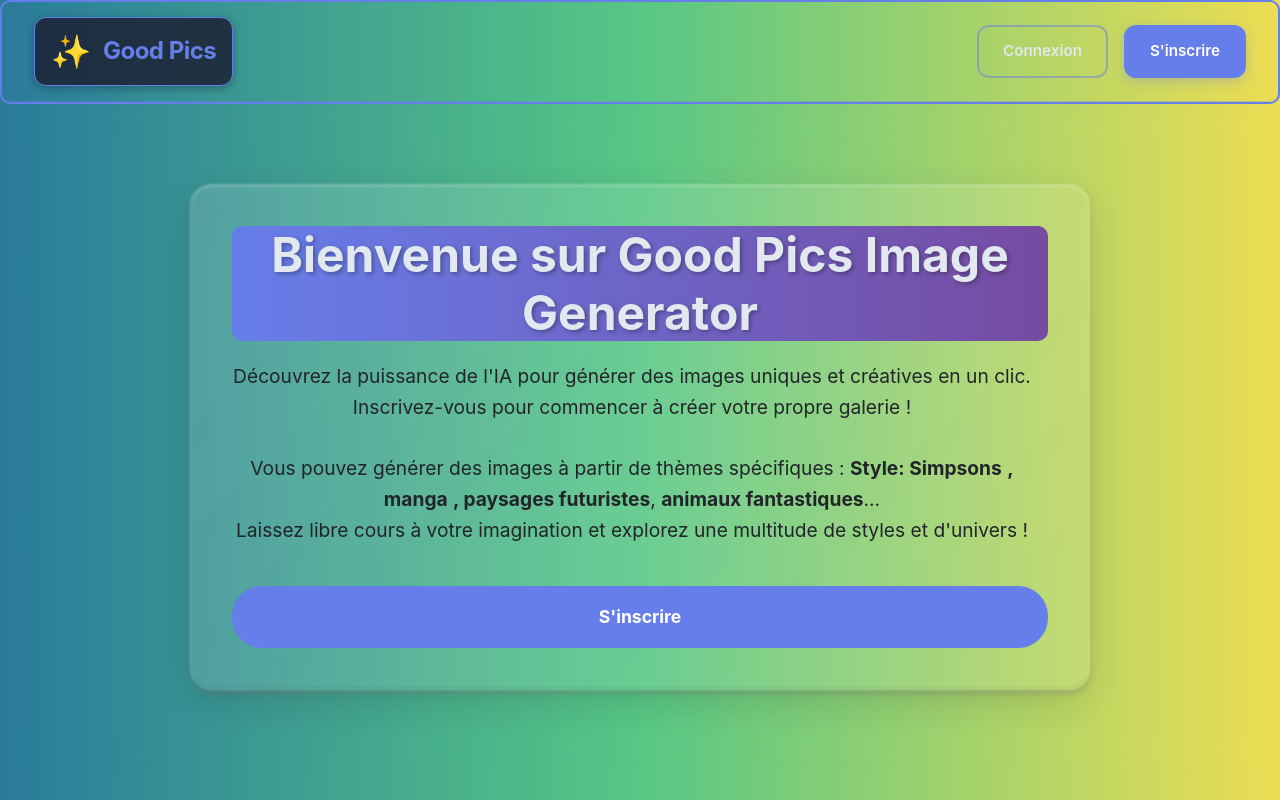
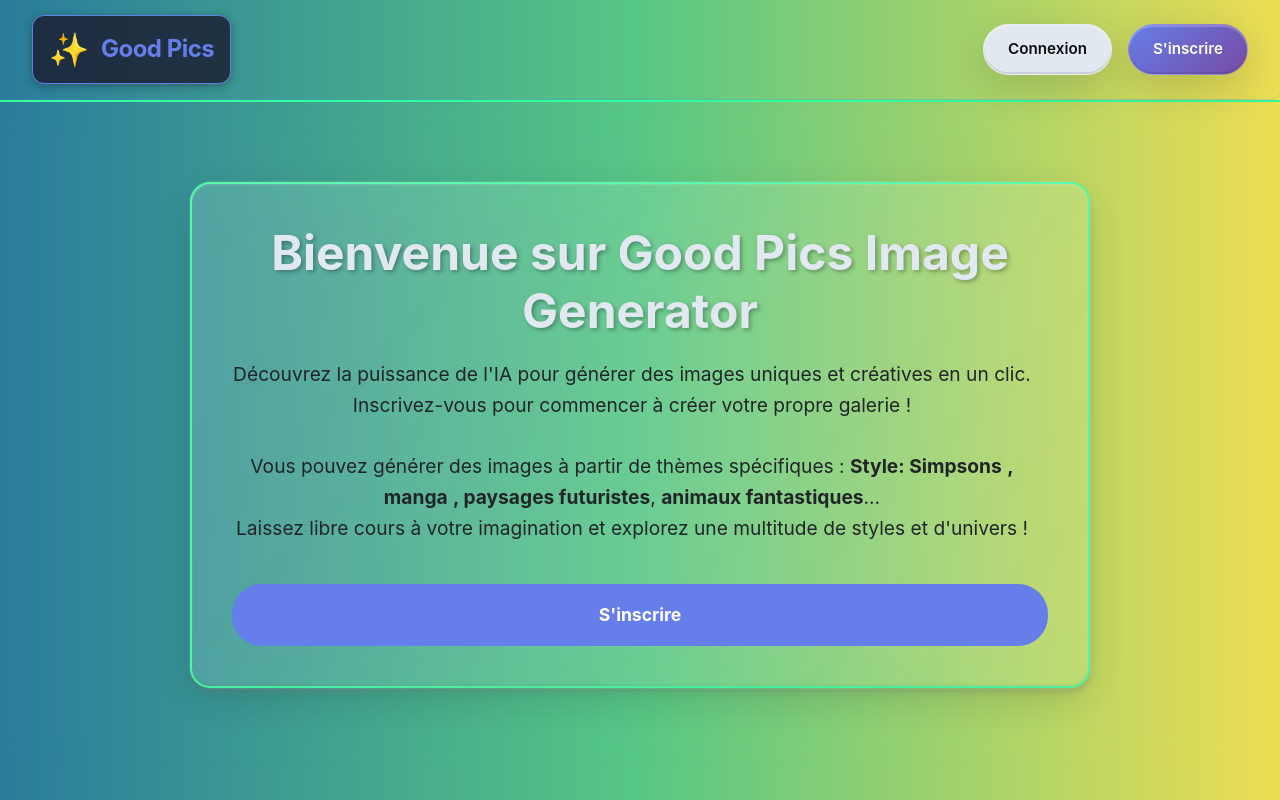
Before and after one commit to michel97400/App-Generated-Flux-1-1-pro, a React (Vite) app in the folder FRONTEND/: page / in a window 1280 px wide. Shown: the top 800 px of the page. Built offline with nearby package versions, Linux system fonts and the light colour scheme; no server answers.

Commit message:
correction css

```diff
--- a/FRONTEND/src/App.css
+++ b/FRONTEND/src/App.css
@@ -7,7 +7,7 @@
 
 body {
   font-family: 'Inter', -apple-system, BlinkMacSystemFont, 'Segoe UI', 'Roboto', sans-serif;
-
+   background: linear-gradient(90deg,rgba(42, 123, 155, 1) 0%, rgba(87, 199, 133, 1) 50%, rgba(237, 221, 83, 1) 100%);
   min-height: 100vh;
   color: #e2e8f0;
   line-height: 1.6;
--- a/FRONTEND/src/pages/Chat.tsx
+++ b/FRONTEND/src/pages/Chat.tsx
@@ -293,7 +293,7 @@
         <div className="chat-container">
           <div className="chat-header">
             <button onClick={backToConversations} className="back-btn">
-              ← Retour aux conversations
+              ← Retour
             </button>
             <div className="conversation-title-small">
               {currentTitle}
--- a/FRONTEND/src/pages/Home.css
+++ b/FRONTEND/src/pages/Home.css
@@ -1,23 +1,19 @@
 /* Home Page Styles */
 
-body {
-  background: linear-gradient(90deg,rgba(42, 123, 155, 1) 0%, rgba(87, 199, 133, 1) 50%, rgba(237, 221, 83, 1) 100%);
-  margin: 0;
-  padding: 0;
-  min-height: 100vh;
-}
+
 
 .home-intro {
   padding: 80px 20px;
   text-align: center;
   background: transparent;
   backdrop-filter: blur(15px);
-  color: white;
+  color: rgb(7, 6, 6);
   min-height: 60vh;
   display: flex;
   flex-direction: column;
   justify-content: center;
   align-items: center;
+
 }
 
 .home-intro .card {
@@ -29,6 +25,8 @@
   max-width: 900px;
   width: 100%;
   position: relative;
+  border: 2px solid #31fe9b;
+
 }
 
 .home-intro .card::before {
@@ -61,7 +59,6 @@
   margin-bottom: 20px;
   font-weight: bold;
   text-shadow: 2px 2px 4px rgba(0,0,0,0.3);
-  background: linear-gradient(90deg, #667eea 0%, #764ba2 100%);
   border-radius: 10px;
 }
 
@@ -108,6 +105,7 @@
   max-width: 1200px;
   margin: 0 auto;
   position: relative;
+  border: 2px solid #31fe9b;
 }
 
 .how-it-works .card::before {
@@ -140,7 +138,6 @@
   font-size: 2.5rem;
   margin-bottom: 60px;
   color: #f9f9f9;
-  background: linear-gradient(90deg, #667eea 0%, #764ba2 100%);
   border-radius: 10px;
 }
 
@@ -187,7 +184,6 @@
   font-size: 1.5rem;
   margin-bottom: 15px;
   color: #f5f6f8;
-  background: linear-gradient(90deg, #667eea 0%, #764ba2 100%);
   border-radius: 10px;
 }
 
@@ -212,6 +208,7 @@
   max-width: 800px;
   margin: 0 auto;
   position: relative;
+  border: 2px solid #31fe9b;
 }
 
 .cta-section .card::before {
@@ -243,7 +240,7 @@
   font-size: 2.5rem;
   margin-bottom: 20px;
   font-weight: bold;
-  background: linear-gradient(90deg, #667eea 0%, #764ba2 100%);
+
   border-radius: 10px;
 }
 
--- a/FRONTEND/src/templates/Header.css
+++ b/FRONTEND/src/templates/Header.css
@@ -12,8 +12,8 @@
     top: 0;
     z-index: 1000;
     padding: 0;
-    border: 2px solid #667eea;
-    border-radius: 10px;
+    border-bottom: 2px solid #31fe9b;
+
 }
 
 .header-container {
@@ -134,29 +134,45 @@
     font-size: 0.95rem;
     transition: all 0.3s ease;
     border: 2px solid transparent;
+
 }
 
 .btn-primary {
-    background: #667eea;
-    color: white;
-    box-shadow: 0 4px 12px rgba(102, 126, 234, 0.3);
-}
+
+    color: #fff;
+
+
+    border: 1px solid rgba(255, 255, 255, 0.25);
+    border-radius: 30px;
+
+    box-shadow:
+        0 12px 40px rgba(0, 0, 0, 0.15),
+        inset 0 2px 0 rgba(255, 255, 255, 0.2),
+        inset 0 -2px 0 rgba(0, 0, 0, 0.1);
+    }
 
 .btn-primary:hover {
-    background: #5a67d8;
     transform: translateY(-2px);
     box-shadow: 0 6px 20px rgba(102, 126, 234, 0.4);
+
+
 }
 
 .btn-secondary {
-    background: transparent;
-    color: #e2e8f0;
-    border: 2px solid rgba(102, 126, 234, 0.5);
+
+    color: #0b0c0c;
+
+    backdrop-filter: blur(30px) contrast(1.2);
+    -webkit-backdrop-filter: blur(30px) contrast(1.2);
+    border: 1px solid rgba(255, 255, 255, 0.25);
+    border-radius: 30px;
+    box-shadow:
+        0 12px 40px rgba(0, 0, 0, 0.15),
+        inset 0 2px 0 rgba(255, 255, 255, 0.2),
+        inset 0 -2px 0 rgba(0, 0, 0, 0.1);
 }
 
 .btn-secondary:hover {
-    background: rgba(255, 255, 255, 0.1);
-    border-color: white;
     transform: translateY(-2px);
 }
 
```
Also changed, not shown: 2 other files (tests, documents, lock files or other folders).
